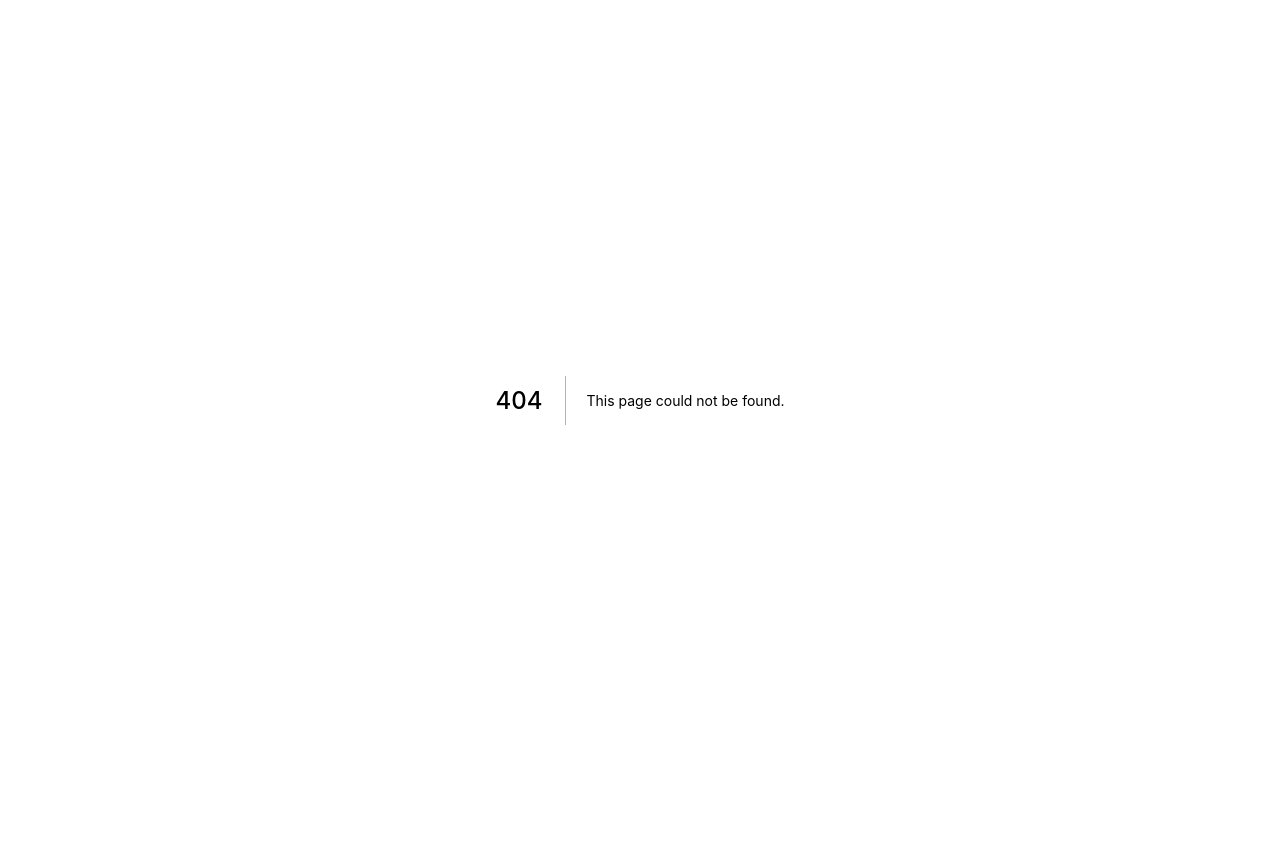
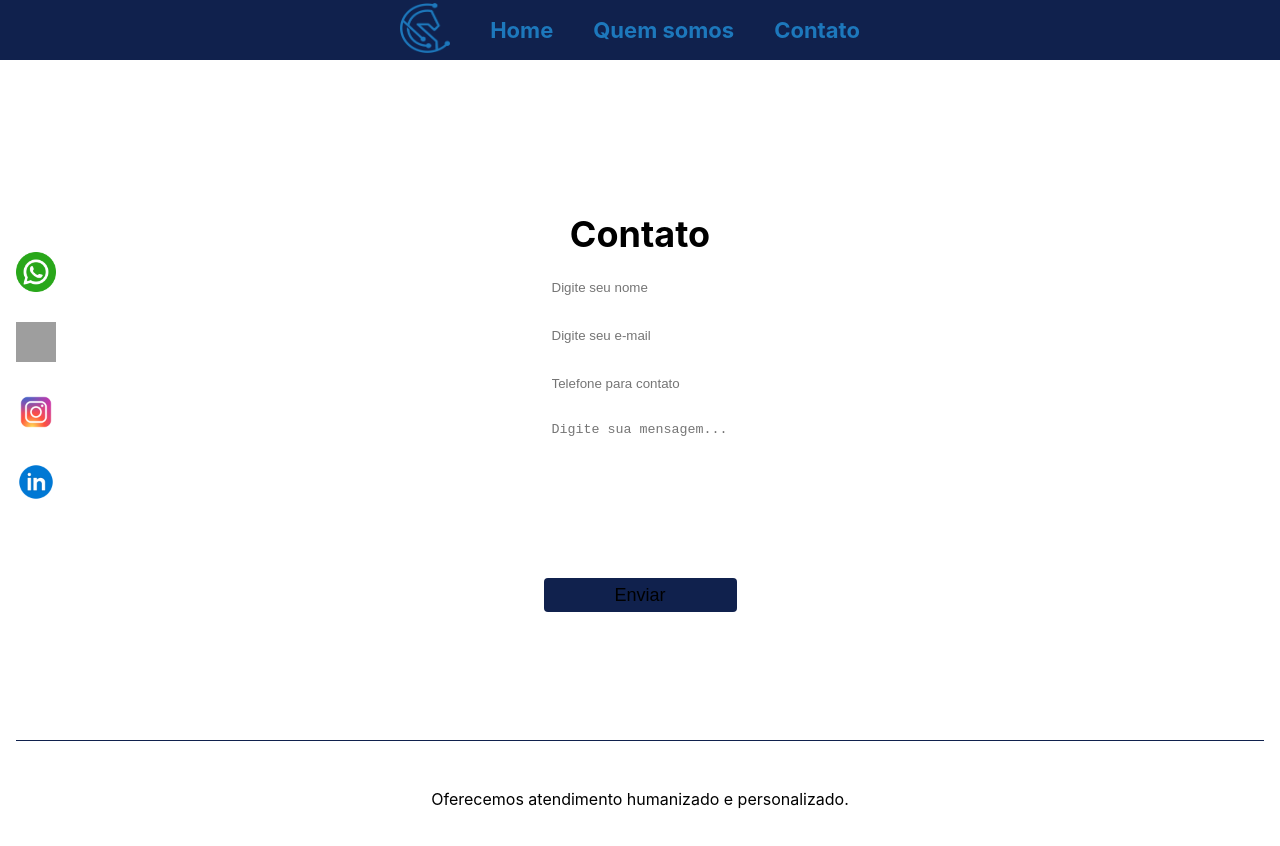
Before and after one commit to wdangelo/tws-website, a Next.js app: page /contato in a window 1280 px wide. Before the commit this address had no page. Shown: the top 846 px of the page. Before the commit the page ends 800 px from the top, so only its background shows below. Built offline with nearby package versions, Linux system fonts and the light colour scheme; grey boxes are pictures that could not be loaded.

Commit message:
criado pagina e envio de emails

```diff
--- a/components/NavBar/index.tsx
+++ b/components/NavBar/index.tsx
@@ -26,7 +26,7 @@ export default function NavBar() {
 
                         <NavLi><Link href="/">Home</Link></NavLi>
                         <NavLi><Link href="/quem-somos">Quem somos</Link></NavLi>
-                        <NavLi><Link href="/">Contato</Link></NavLi>
+                        <NavLi><Link href="/contato">Contato</Link></NavLi>
 
 
                     </NavUl>
--- a/package.json
+++ b/package.json
@@ -9,6 +9,7 @@
     "lint": "next lint"
   },
   "dependencies": {
+    "@emailjs/browser": "^3.10.0",
     "@types/styled-components": "^5.1.26",
     "bootstrap": "^5.2.2",
     "next": "12.3.1",
@@ -23,7 +24,7 @@
     "@types/react": "18.0.21",
     "@types/react-dom": "18.0.6",
     "eslint": "8.24.0",
-    "eslint-config-next": "12.3.1",
+    "eslint-config-next": "^13.1.1",
     "typescript": "4.8.4"
   }
 }
--- /dev/null
+++ b/pages/contato.tsx
@@ -0,0 +1,85 @@
+import React, { useState } from "react";
+import emailjs from '@emailjs/browser';
+import NavBar from "../components/NavBar";
+import SocialBar from "../components/SocialBar";
+import styles from '../styles/Contato.module.css'
+
+import { ContainerBody, ContainerText, Main, Footer } from "../components/Styleds/Container";
+
+
+export default function contato () {
+
+  const [name, setName] = useState<string>('')
+  const [email, setEmail] = useState<string>('')
+  const [phone, setPhone] = useState<string>('')
+  const [message, setMessage] = useState<string>('')
+
+  function sendEmail(e: React.FocusEvent<HTMLFormElement>) {
+    e.preventDefault()
+    const serviceId = 'service_gd8wge6'
+    const templateId = 'template_f5jofwg'
+    const publicKey = 'PtChbmSYuIYyYQOO2'
+    const templateParams = {
+      from_name: name,
+      message: message,
+      email: email,
+      phone: phone
+    }
+    if(!name || !email || !phone || !message) {
+      alert('Preencha todos os campos!')
+      return
+    }
+
+    emailjs.send(serviceId, templateId, templateParams, publicKey).then((res) => {
+      alert(`Olá ${name}, obrigado por entrar em contato, retornaremos em breve!`)
+      setName('')
+      setEmail('')
+      setPhone('')
+      setMessage('')
+    }, (err) => {console.log("ERRO:" + err)})
+  }
+
+    return (
+
+        <>
+        <NavBar />
+        <ContainerBody>
+
+            <SocialBar />
+          <Main>
+
+
+            <ContainerText>
+
+                <div className={styles.container}>
+                <h1 className={styles.title} >Contato</h1>
+                  <form className={styles.form} onSubmit={sendEmail} >
+
+                    <input type="text" className={styles.input} placeholder="Digite seu nome" onChange={(e) => setName(e.target.value)} value={name}/>
+                    <input type="email"  className={styles.input} placeholder="Digite seu e-mail" onChange={(e) => setEmail(e.target.value)} value={email}/>
+                    <input type="tel" className={styles.input} placeholder="Telefone para contato" onChange={(e) => setPhone(e.target.value)} value={phone}/>
+                    <textarea className={styles.textarea} placeholder="Digite sua mensagem..."  onChange={(e) => setMessage(e.target.value)} value={message}></textarea>
+
+                    <input type="submit" className={styles.button} value="Enviar" />
+
+                  </form>
+                </div>
+
+
+
+            </ContainerText>
+
+          </Main>
+
+
+          <Footer>
+          <p> Oferecemos atendimento humanizado e personalizado.</p>
+
+
+          </Footer>
+        </ContainerBody>
+        </>
+
+
+    )
+}
--- /dev/null
+++ b/styles/Contato.module.css
@@ -0,0 +1,56 @@
+
+.container{
+    display: flex;
+    justify-content: center;
+    align-items: center;
+    flex-direction: column;
+  }
+
+  .title {
+    margin-bottom: 14px;
+}
+
+.form{
+
+    display: flex;
+    flex-direction: column;
+  }
+
+  .input{
+    margin-bottom: 14px;
+    color: black;
+    background: white;
+    height: 34px;
+    border-radius: 4px;
+    border: 0;
+    padding: 0 8px;
+    background-color: none;
+  }
+
+  .textarea{
+    margin-bottom: 14px;
+    border-radius: 4px;
+    color: black;
+    background: white;
+    border: 0;
+    padding: 8px;
+    height: 150px;
+    resize: none;
+  }
+
+
+  .button{
+    height: 34px;
+    border-radius: 4px;
+    border: 0;
+    cursor: pointer;
+
+    background-color: #10214d;
+    font-size: 18px;
+    transition: background-color, transform 0.8s;
+  }
+
+  .button:hover{
+    background-color: #2199f5;
+    transform: scale(1.01);
+  }
```
Also changed, not shown: 2 other files (tests, documents, lock files or other folders).
